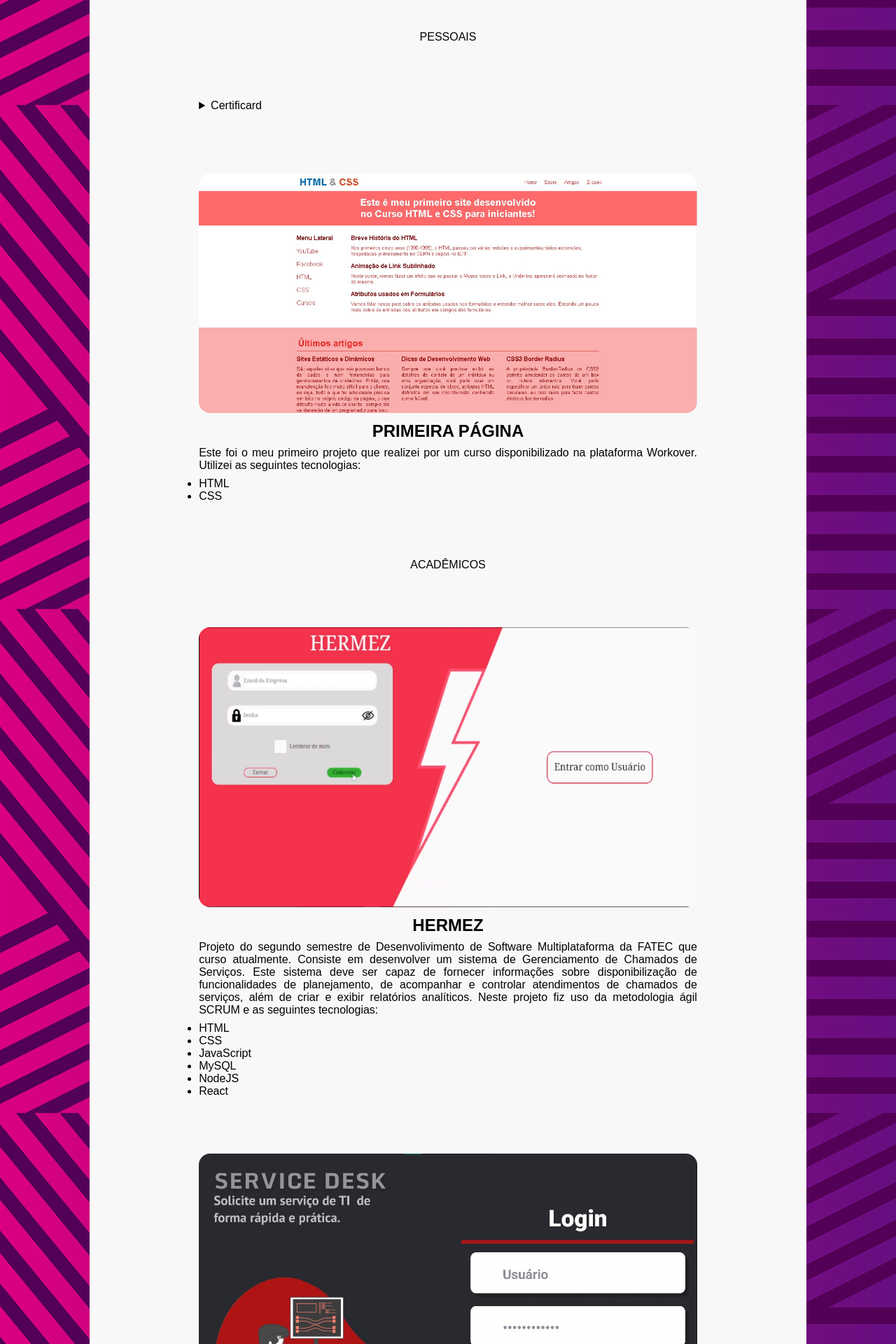
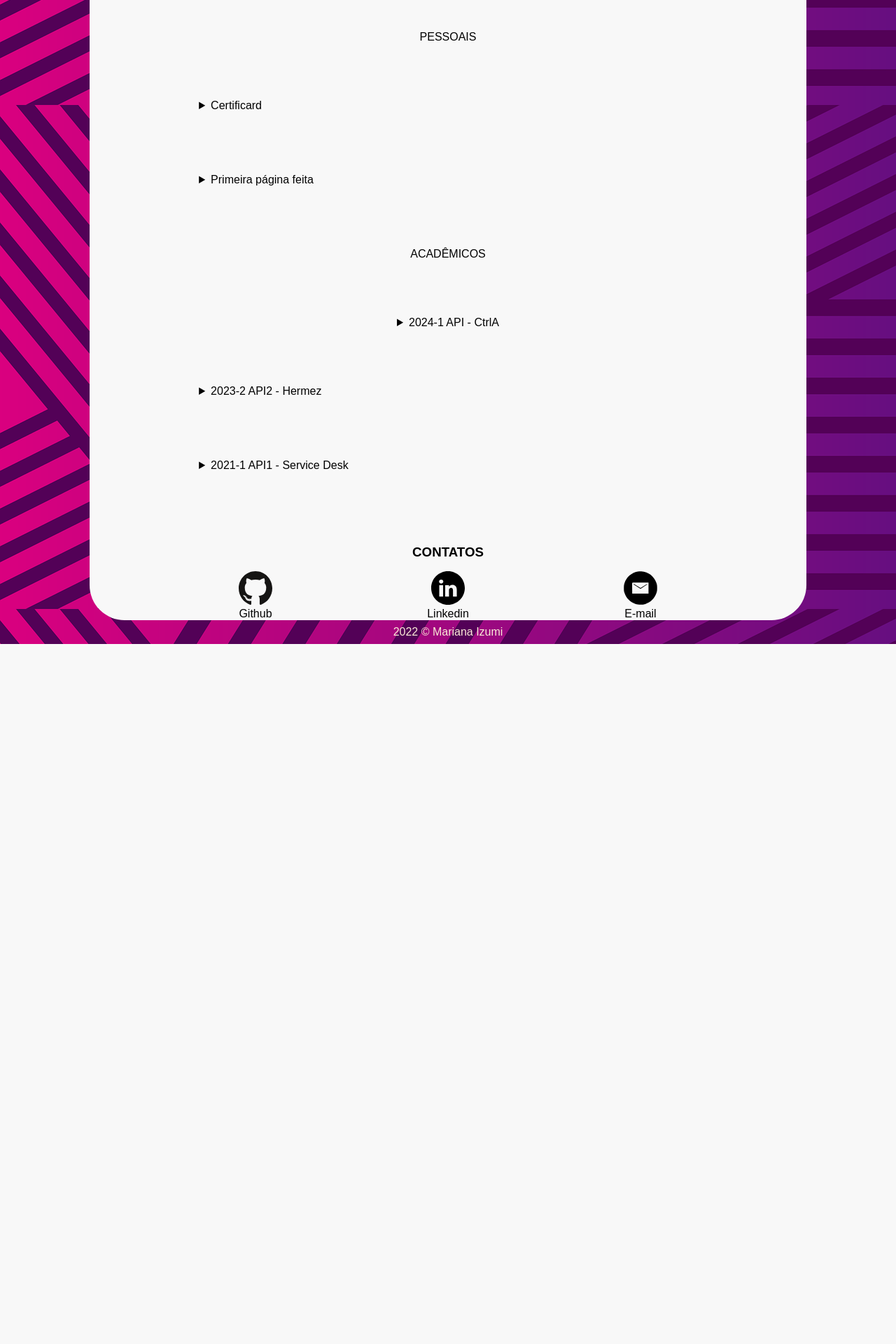
Before and after one commit to MariMiks/portfolio, a Flask app: page /projetos in a window 1280 px wide. Shown: the part 570-2490 px from the top of the page at 70% size. After the commit the page ends 1490 px from the top, so only its background shows below. Run offline with Flask 2, Linux system fonts and the light colour scheme.

Commit message:
Adicionando descrição para API3

```diff
--- a/templates/projeto.html
+++ b/templates/projeto.html
@@ -44,14 +44,14 @@
       </ul>
    </details>
 
-   <div class="texto">
+   <details class="texto">
+      <summary>Primeira página feita</summary>
       <a href="https://github.com/MariMiks/html-css-workover">
          <picture>
             <source media="(max-width: 660px)" srcset="../static/img/primeira-pagina_pq.jpg">
             <img src="../static/img/primeira-pagina.jpg" alt="primeira página">
          </picture>
       </a>
-      <h1>PRIMEIRA PÁGINA</h1>
       <p>
          Este foi o meu primeiro projeto que realizei por um curso disponibilizado na plataforma Workover.
          Utilizei as seguintes tecnologias:
@@ -60,15 +60,64 @@
          <li>HTML</li>
          <li>CSS</li>
       </ul>
-   </div>
+   </details>
 
    <div class="titulo">
       <p id="topicoAcademico">ACADÊMICOS</p>
       <div class="linha"></div>
    </div>
 
+   <details>
+      <summary>2024-1 API - CtrlA</summary>
 
-   <div class="texto">
+      <a>
+         <picture>
+            <source />
+            <img />
+         </picture>
+
+         <h3>Visão do projeto:</h3>
+         <p>Consiste na criação de uma aplicação web que visa facilitar o manuseio dos ativos de uma empresa,
+            sendo acompanhar quem atualmente possui o ativo, acompanhar manutenções do ativo, entre outros.</p>
+
+         <h3>Tecnologias utilizadas</h3>
+         <ul>
+            <li>TypeScript</li>
+            <li>React</li>
+            <li>Java</li>
+            <li>Spring</li>
+            <li>PostgresSQL</li>
+            <li>Supabase</li>
+            <li>Figma</li>
+            <li>Jira</li>
+            <li>Git</li>
+         </ul>
+
+         <h3>Contribuições pessoais</h3>
+         <ul>
+            <li>Contrução em conjunto do wireframe.</li>
+            <li>Front-end das seguintes páginas: Listagem de ativos, Atualização de um usuário e de ativo,
+               Relatórios, Esqueci minha senha, demais auxílios prestados aos meus colegas e padronização de estilos do projeto em geral.</li>
+         </ul>
+
+         <h3>Aprendizados</h3>
+         <ul>
+            <li>Soft Skills
+               <ul>
+                  <li>Colaboração</li>
+                  <li>Adaptabilidade</li>
+                  <li></li>
+               </ul>
+            </li>
+
+            <li>Hard Skills</li>
+         </ul>
+      </a>
+   </details>
+
+
+   <details class="texto">
+      <summary>2023-2 API2 - Hermez</summary>
       <a href="https://github.com/whatscodeg3/API-DSM-ServiceDesk">
          <picture>
             <source media="(max-width: 660px)" srcset="../static/img/hermez_pq.png">
@@ -76,7 +125,6 @@
          </picture>
       </a>
 
-      <h1>HERMEZ</h1>
       <p>
          Projeto do segundo semestre de Desenvolivimento de Software Multiplataforma
          da FATEC que curso atualmente. Consiste em desenvolver um sistema de Gerenciamento de Chamados
@@ -92,9 +140,11 @@
          <li>NodeJS</li>
          <li>React</li>
       </ul>
-   </div>
+   </details>
 
-   <div class="texto">
+   <details class="texto">
+      <summary>2021-1 API1 - Service Desk</summary>
+
       <a href="https://github.com/whatscodeg3/API-DSM-ServiceDesk">
          <picture>
             <source media="(max-width: 660px)" srcset="../static/img/api1_pq.jpg">
@@ -118,7 +168,7 @@
          <li>MySQL</li>
          <li>SQLAlchemy</li>
       </ul>
-   </div>
+   </details>
 </div>
 
 {% endblock %}
```
Also changed, not shown: templates/home.html (+7 -7 lines), README.md.
